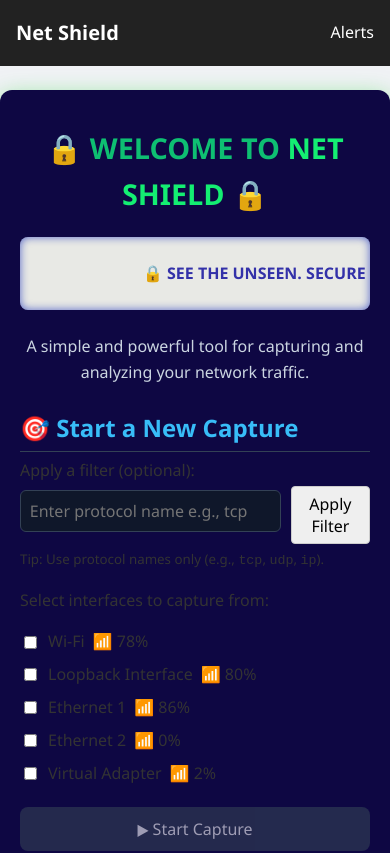
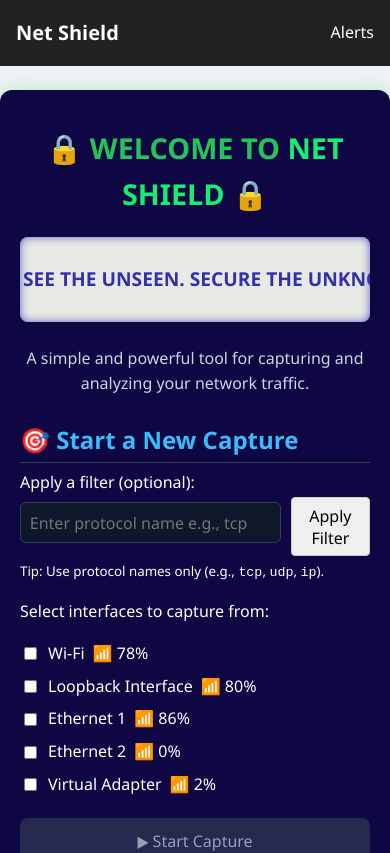
Before and after one commit to ghavate-n11/Net-shield, a React (Vite) app: page / in a window 390 px wide. Shown: the top 853 px of the page. Built offline with nearby package versions, Linux system fonts and the light colour scheme.

Commit message:
Color Changed

```diff
--- a/src/pages/WelcomePage.css
+++ b/src/pages/WelcomePage.css
@@ -1,40 +1,43 @@
 /* Main welcome page container */
 .welcome-page {
-  max-width: 900px;          /* slightly narrower for better focus */
-  margin: 2rem auto 2rem;    /* top and bottom 2rem, auto horizontal centering */
-  padding: 1.5rem 2rem;      /* balanced padding inside */
+  max-width: 900px;
+  margin: 2rem auto 2rem;
+  padding: 1.5rem 2rem;
   background-color: #0e0743;
   border-radius: 12px;
   box-shadow: 0 8px 24px rgba(31, 210, 49, 0.6);
   transition: background-color 0.3s ease;
+
+  color: white;  /* Set all font color inside this container to white */
 }
 
 /* Header */
 .welcome-header {
   text-align: center;
-  margin-bottom: 1.5rem;     /* reduced bottom margin */
+  margin-bottom: 1.5rem;
+  /* color inherited as white */
 }
 
 .welcome-header h1 {
-  font-size: 2.25rem;        /* slightly smaller for balance */
-  color: #0ebf72;
+  font-size: 2.25rem;
+  color: #23c556; /* keep your green highlight for header */
 }
 
 .welcome-header .highlight {
-  color: #14ee72;
+  color: #14ee72; /* keep highlight green */
 }
 
 .subtitle {
   font-size: 1rem;
-  color: #cbd5e1;
-  margin-top: 0.25rem;       /* tighter margin */
+  color: #cbd5e1; /* light gray is fine on dark bg */
+  margin-top: 0.25rem;
 }
 
 /* Section Titles */
 .capture-section h2,
 .recent-captures h2,
 .learn-section h2 {
-  color: #38bdf8;
+  color: #38bdf8; /* blue titles are good */
   margin-bottom: 0.4rem;
   border-bottom: 1px solid #334155;
   padding-bottom: 3px;
@@ -48,7 +51,8 @@ input[type="text"] {
   border-radius: 6px;
   border: 1px solid #334155;
   background-color: #0f172a;
-  color: #e2e8f0;
+
+  color: white;  /* Change input text color to white for visibility */
   transition: border-color 0.3s ease, box-shadow 0.3s ease;
 }
 
@@ -61,7 +65,7 @@ input[type="text"]:focus {
 /* Disabled input */
 input[type="text"]:disabled {
   background-color: #1e293b;
-  color: #94a3b8;
+  color: #94a3b8; /* light gray disabled color */
   cursor: not-allowed;
 }
 
@@ -77,6 +81,8 @@ input[type="text"]:disabled {
   gap: 0.5rem;
   transition: background-color 0.3s ease;
   border-radius: 6px;
+
+  color: white;  /* make checkbox label text white */
 }
 
 .interface-item:hover {
@@ -93,7 +99,7 @@ input[type="text"]:disabled {
   align-items: center;
 }
 
-/* Example button styles (add your own classes accordingly) */
+/* Button styles remain the same since text is already white */
 button.primary {
   background-color: #00b4d8;
   border: none;
@@ -157,14 +163,14 @@ button:disabled {
   }
 }
 
-/* Smooth transitions for all interactive elements */
+/* Smooth transitions */
 button,
 input[type="text"],
 .interface-item {
   transition: background-color 0.3s ease, color 0.3s ease, border-color 0.3s ease;
 }
 
-/* Custom scrollbar for WebKit browsers */
+/* Custom scrollbar */
 ::-webkit-scrollbar {
   width: 8px;
   height: 8px;
@@ -189,12 +195,13 @@ input[type="text"],
 .tooltip {
   position: relative;
   cursor: help;
+  color: white; /* tooltip text white */
 }
 
 .tooltip::after {
   content: attr(data-tooltip);
   position: absolute;
-  bottom: 125%; /* above the element */
+  bottom: 125%;
   left: 50%;
   transform: translateX(-50%);
   background-color: #2563eb;
@@ -225,24 +232,23 @@ input[type="text"],
 .marquee-container {
   width: 100%;
   overflow: hidden;
-  background-color: #e8e9e5; /* match welcome page background */
+  background-color: #e8e9e5;
   border-radius: 8px;
   padding: 0.5rem 0;
-  box-shadow: inset 0 0 8px #071fb8aa; /* subtle glow inside */
-  margin-bottom: 1.5rem; /* spacing below */
+  box-shadow: inset 0 0 8px #071fb8aa;
+  margin-bottom: 1.5rem;
 }
 
 .marquee-text {
   display: inline-block;
   white-space: nowrap;
-  color: #3331a9; /* bright blue text */
+  color: #3331a9;
   font-weight: 600;
   font-size: 1.2rem;
-  padding-left: 100%; /* start outside the container on the right */
+  padding-left: 100%;
   animation: marquee 12s linear infinite;
 }
 
-/* Keyframes for marquee scroll from right to left */
 @keyframes marquee {
   0% {
     transform: translateX(0%);
@@ -252,10 +258,9 @@ input[type="text"],
   }
 }
 
-/* Responsive tweaks for marquee */
-@media (max-width: 768px) {
+@media (max-width: 300px) {
   .marquee-text {
     font-size: 1rem;
-    animation-duration: 18s; /* slower on smaller screens */
+    animation-duration: 18s;
   }
 }
```
